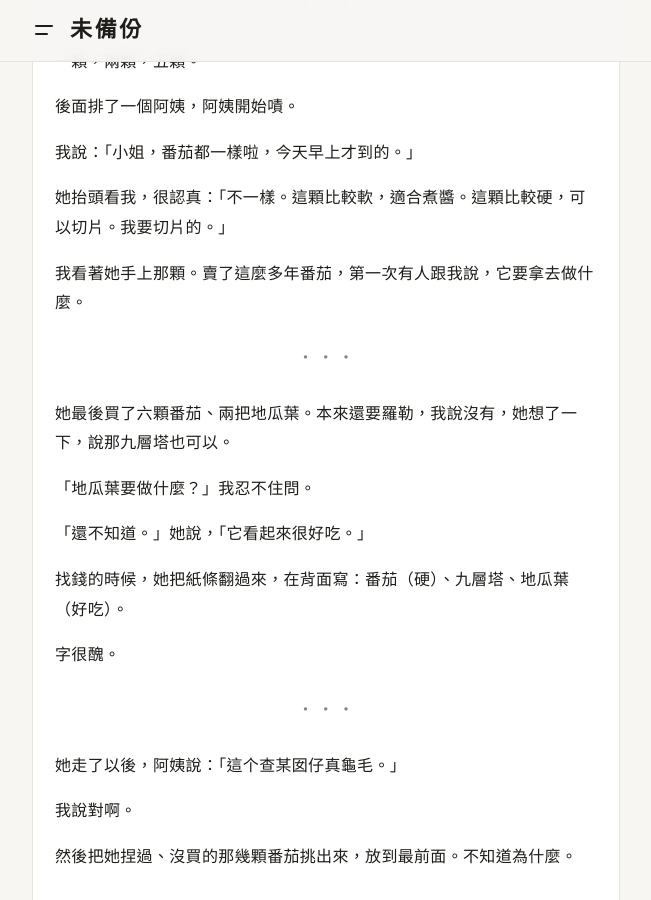
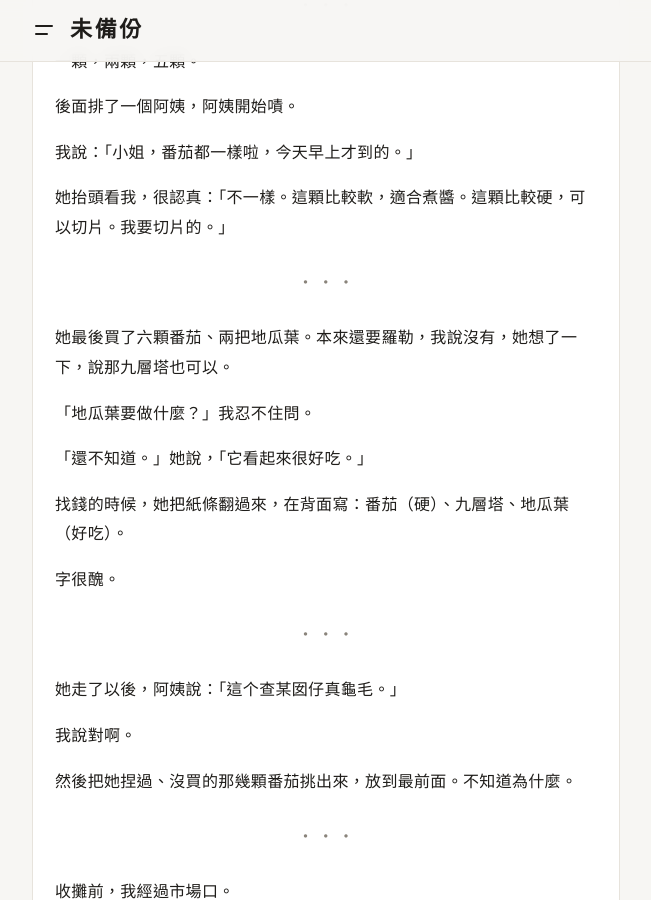
Before and after one commit to Sierra2121/weibeifen, a Jekyll site: the page built from _posts/2026-11-12-day01.md, in a window 1280 px wide and 900 px high, scrolled down 1170 px. Shown: the whole window, without its empty margins (314-965 px from the left). Built offline with Jekyll 4.4.1, drawn with Linux system fonts in a browser that asks for light colours.

Commit message:
市場口第一章：刪掉不合理的一句
Co-Authored-By: Claude Opus 5.5 <noreply@anthropic.com>
Claude-Session: https://claude.ai/code/session_01VPttWQT1pdU2FXUZhrVeJK

```diff
--- a/_posts/2026-11-12-day01.md
+++ b/_posts/2026-11-12-day01.md
@@ -57,8 +57,6 @@ date: 2026-11-12 02:20:00 +0800
 
 她抬頭看我，很認真：「不一樣。這顆比較軟，適合煮醬。這顆比較硬，可以切片。我要切片的。」
 
-我看著她手上那顆。賣了這麼多年番茄，第一次有人跟我說，它要拿去做什麼。
-
 ***
 
 她最後買了六顆番茄、兩把地瓜葉。本來還要羅勒，我說沒有，她想了一下，說那九層塔也可以。
```
